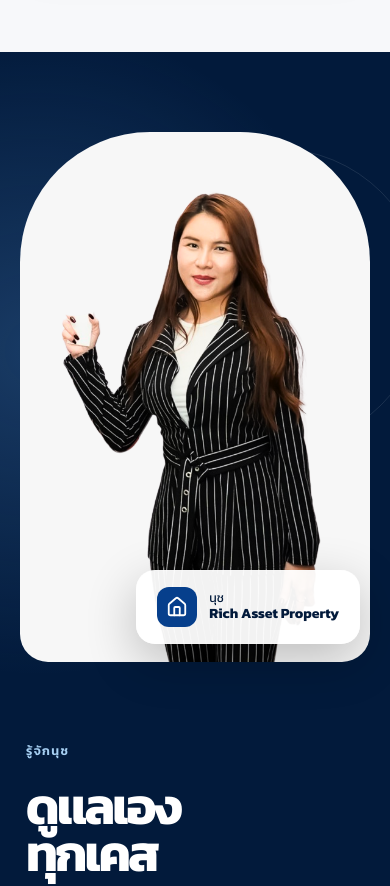
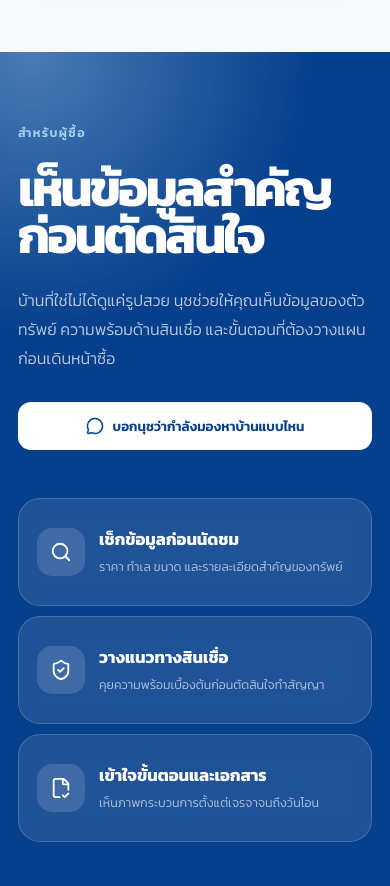
Before and after one commit to widaratnuch17-arch/richassetproperty, a Next.js app: page / in a window 390 px wide. Shown: the part 4720-5606 px from the top of the page. Built offline with nearby package versions, Linux system fonts and the light colour scheme.

Commit message:
Improve buyer guidance and search metadata

```diff
--- a/app/components/HomePage.tsx
+++ b/app/components/HomePage.tsx
@@ -661,6 +661,35 @@ export function HomePage() {
         </motion.div>
       </section>
 
+      <section className="buyer-support-section">
+        <FadeUp className="buyer-support-copy">
+          <p className="section-kicker section-kicker--light">สำหรับผู้ซื้อ</p>
+          <h2>เห็นข้อมูลสำคัญ<br />ก่อนตัดสินใจ</h2>
+          <p>
+            บ้านที่ใช่ไม่ได้ดูแค่รูปสวย นุชช่วยให้คุณเห็นข้อมูลของตัวทรัพย์
+            ความพร้อมด้านสินเชื่อ และขั้นตอนที่ต้องวางแผนก่อนเดินหน้าซื้อ
+          </p>
+          <a className="buyer-support-cta" href={LINE_URL} target="_blank" rel="noreferrer">
+            <MessageCircle /> บอกนุชว่ากำลังมองหาบ้านแบบไหน
+          </a>
+        </FadeUp>
+
+        <div className="buyer-support-list">
+          <FadeUp delay={0.04}>
+            <span><Search /></span>
+            <p><strong>เช็กข้อมูลก่อนนัดชม</strong><small>ราคา ทำเล ขนาด และรายละเอียดสำคัญของทรัพย์</small></p>
+          </FadeUp>
+          <FadeUp delay={0.08}>
+            <span><ShieldCheck /></span>
+            <p><strong>วางแนวทางสินเชื่อ</strong><small>คุยความพร้อมเบื้องต้นก่อนตัดสินใจทำสัญญา</small></p>
+          </FadeUp>
+          <FadeUp delay={0.12}>
+            <span><FileCheck2 /></span>
+            <p><strong>เข้าใจขั้นตอนและเอกสาร</strong><small>เห็นภาพกระบวนการตั้งแต่เจรจาจนถึงวันโอน</small></p>
+          </FadeUp>
+        </div>
+      </section>
+
       <section className="about-section" id="about">
         <div className="about-image-wrap">
           <div className="about-image">
--- a/app/globals.css
+++ b/app/globals.css
@@ -967,6 +967,100 @@ footer h2 {
   transform: translateX(4px);
 }
 
+.buyer-support-section {
+  padding: 104px max(5vw, calc((100vw - 1240px) / 2));
+  display: grid;
+  grid-template-columns: minmax(0, 0.9fr) minmax(420px, 1.1fr);
+  align-items: center;
+  gap: clamp(54px, 9vw, 130px);
+  background:
+    radial-gradient(circle at 8% 0%, rgba(166, 207, 242, 0.42), transparent 30%),
+    var(--blue);
+}
+
+.buyer-support-copy h2 {
+  color: var(--white);
+  font-size: clamp(2.7rem, 5.2vw, 5.5rem);
+  font-weight: 700;
+  letter-spacing: -0.055em;
+  line-height: 0.94;
+}
+
+.buyer-support-copy > p:not(.section-kicker) {
+  max-width: 580px;
+  margin-top: 26px;
+  color: rgba(255, 255, 255, 0.72);
+  font-weight: 300;
+  line-height: 1.8;
+}
+
+.buyer-support-cta {
+  width: fit-content;
+  min-height: 48px;
+  margin-top: 30px;
+  padding: 0 18px;
+  display: inline-flex;
+  align-items: center;
+  gap: 9px;
+  border-radius: 13px;
+  background: var(--white);
+  color: var(--blue);
+  font-size: 0.84rem;
+  font-weight: 600;
+}
+
+.buyer-support-cta svg {
+  width: 18px;
+}
+
+.buyer-support-list {
+  display: grid;
+  gap: 10px;
+}
+
+.buyer-support-list > div {
+  min-height: 118px;
+  padding: 22px 24px;
+  display: flex;
+  align-items: center;
+  gap: 18px;
+  border: 1px solid rgba(255, 255, 255, 0.18);
+  border-radius: 22px;
+  background: rgba(255, 255, 255, 0.1);
+  color: var(--white);
+  backdrop-filter: blur(10px);
+}
+
+.buyer-support-list > div > span {
+  width: 48px;
+  height: 48px;
+  flex: 0 0 auto;
+  display: grid;
+  place-items: center;
+  border-radius: 15px;
+  background: rgba(255, 255, 255, 0.14);
+}
+
+.buyer-support-list > div > span svg {
+  width: 22px;
+}
+
+.buyer-support-list p {
+  display: grid;
+}
+
+.buyer-support-list strong {
+  font-size: 1.04rem;
+}
+
+.buyer-support-list small {
+  margin-top: 5px;
+  color: rgba(255, 255, 255, 0.66);
+  font-size: 0.78rem;
+  font-weight: 300;
+  line-height: 1.5;
+}
+
 .about-section {
   padding: 100px max(5vw, calc((100vw - 1240px) / 2));
   display: grid;
@@ -1762,6 +1856,11 @@ footer .button--ghost {
     gap: 60px;
   }
 
+  .buyer-support-section {
+    grid-template-columns: 0.9fr 1.1fr;
+    gap: 50px;
+  }
+
   .about-image-wrap {
     min-height: 600px;
   }
@@ -1900,6 +1999,12 @@ footer .button--ghost {
     grid-template-columns: 1fr;
   }
 
+  .buyer-support-section {
+    padding: 80px 20px;
+    grid-template-columns: 1fr;
+    gap: 48px;
+  }
+
   .about-image-wrap {
     width: min(560px, 100%);
     min-height: 680px;
@@ -2139,6 +2244,26 @@ footer .button--ghost {
 
   .about-image-wrap {
     min-height: 530px;
+  }
+
+  .buyer-support-section {
+    padding: 72px 18px;
+  }
+
+  .buyer-support-copy h2 {
+    font-size: clamp(2.55rem, 13vw, 4.1rem);
+  }
+
+  .buyer-support-cta {
+    width: 100%;
+    justify-content: center;
+    text-align: center;
+  }
+
+  .buyer-support-list > div {
+    min-height: 108px;
+    padding: 18px;
+    gap: 14px;
   }
 
   .about-image {
--- a/app/layout.tsx
+++ b/app/layout.tsx
@@ -30,11 +30,16 @@ export async function generateMetadata(): Promise<Metadata> {
     },
     description:
       "ซื้อ ขาย ฝาก เช่า อสังหาริมทรัพย์มือสอง นนทบุรี กรุงเทพฯ และปริมณฑล โทร 061-359-1699 LINE richhouseagent99",
+    alternates: {
+      canonical: "/",
+    },
     keywords: [
       "Rich Asset Property",
       "บ้านมือสอง",
+      "นายหน้าขายบ้าน",
       "ขายบ้านนนทบุรี",
       "ฝากขายบ้าน",
+      "รับฝากขายบ้านนนทบุรี",
       "บ้านราชพฤกษ์",
       "บ้านติวานนท์",
       "บ้านแจ้งวัฒนะ",
--- a/app/page.tsx
+++ b/app/page.tsx
@@ -1,5 +1,7 @@
 import type { Metadata } from "next";
 import { HomePage } from "./components/HomePage";
+
+const SITE_URL = "https://rich-asset-property.widaratnuch17.chatgpt.site";
 
 export const metadata: Metadata = {
   title: "Rich Asset Property | ซื้อ ขาย ฝาก เช่า อสังหาฯ",
@@ -10,9 +12,26 @@ export const metadata: Metadata = {
 export default function Home() {
   const schema = {
     "@context": "https://schema.org",
+    "@graph": [
+      {
+        "@type": "WebSite",
+        "@id": `${SITE_URL}/#website`,
+        url: SITE_URL,
+        name: "Rich Asset Property",
+        inLanguage: "th-TH",
+        description:
+          "เว็บไซต์บ้านมือสองและบริการรับฝากขายบ้านในนนทบุรี กรุงเทพฯ และปริมณฑล",
+      },
+      {
         "@type": "RealEstateAgent",
+        "@id": `${SITE_URL}/#business`,
         name: "Rich Asset Property",
+        url: SITE_URL,
+        logo: `${SITE_URL}/assets/brand-logo.jpg`,
+        image: `${SITE_URL}/og.png`,
         telephone: "+66-61-359-1699",
+        description:
+          "บริการซื้อ ขาย และรับฝากขายบ้านมือสอง ดูแลด้านราคา การตลาด สินเชื่อ เอกสาร และวันโอนโดยนุช",
         areaServed: [
           "นนทบุรี",
           "กรุงเทพมหานคร",
@@ -21,8 +40,21 @@ export default function Home() {
           "แจ้งวัฒนะ",
           "ปริมณฑล",
         ],
-    description:
-      "บริการซื้อ ขาย ฝาก เช่า บ้านมือสอง ดูแลด้านราคา การตลาด สินเชื่อ เอกสาร และวันโอน",
+        knowsAbout: [
+          "บ้านมือสอง",
+          "การประเมินราคาขาย",
+          "การตลาดอสังหาริมทรัพย์",
+          "สินเชื่อบ้าน",
+          "เอกสารซื้อขายอสังหาริมทรัพย์",
+        ],
+        contactPoint: {
+          "@type": "ContactPoint",
+          telephone: "+66-61-359-1699",
+          contactType: "customer service",
+          availableLanguage: ["Thai"],
+        },
+      },
+    ],
   };
 
   return (
--- /dev/null
+++ b/app/robots.ts
@@ -0,0 +1,13 @@
+import type { MetadataRoute } from "next";
+
+const SITE_URL = "https://rich-asset-property.widaratnuch17.chatgpt.site";
+
+export default function robots(): MetadataRoute.Robots {
+  return {
+    rules: {
+      userAgent: "*",
+      allow: "/",
+    },
+    sitemap: `${SITE_URL}/sitemap.xml`,
+  };
+}
--- /dev/null
+++ b/app/sitemap.ts
@@ -0,0 +1,14 @@
+import type { MetadataRoute } from "next";
+
+const SITE_URL = "https://rich-asset-property.widaratnuch17.chatgpt.site";
+
+export default function sitemap(): MetadataRoute.Sitemap {
+  return [
+    {
+      url: SITE_URL,
+      lastModified: new Date(),
+      changeFrequency: "weekly",
+      priority: 1,
+    },
+  ];
+}
```
Lines whose indentation alone changed are shown as unchanged.
